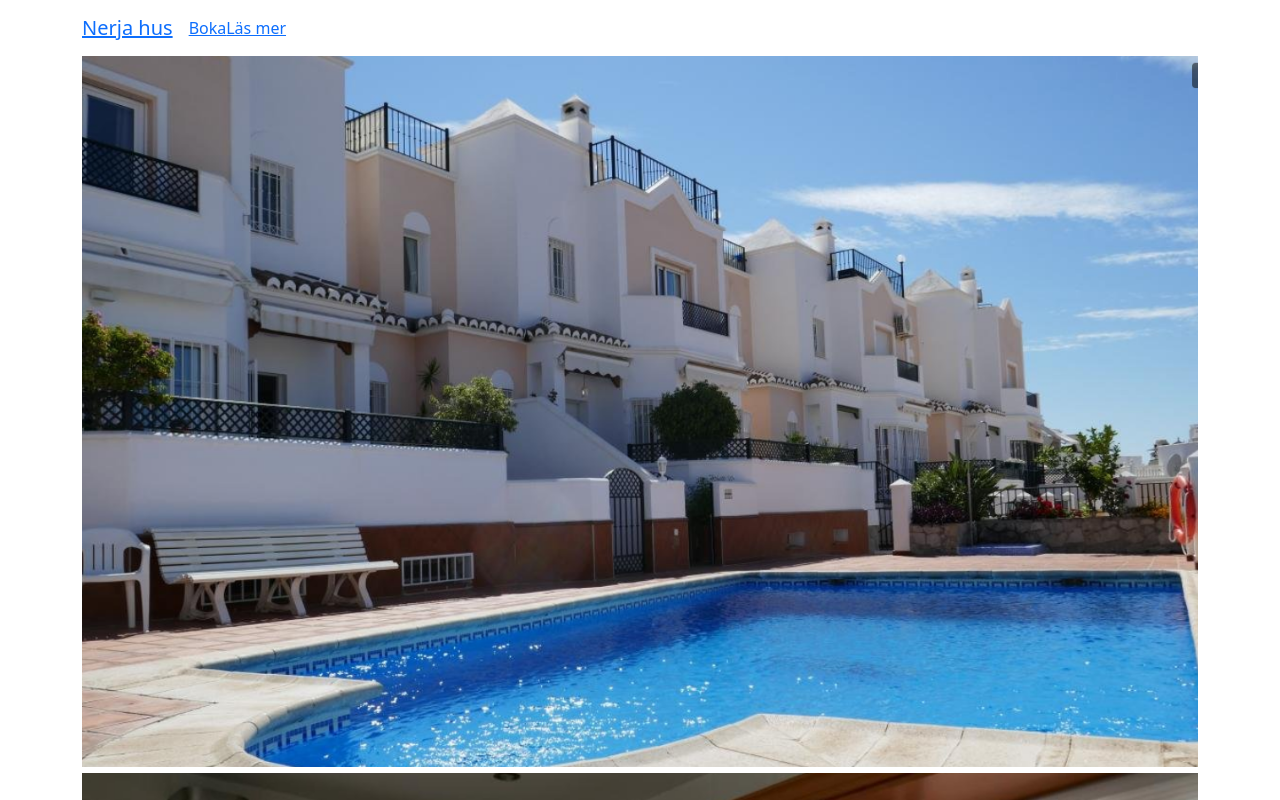
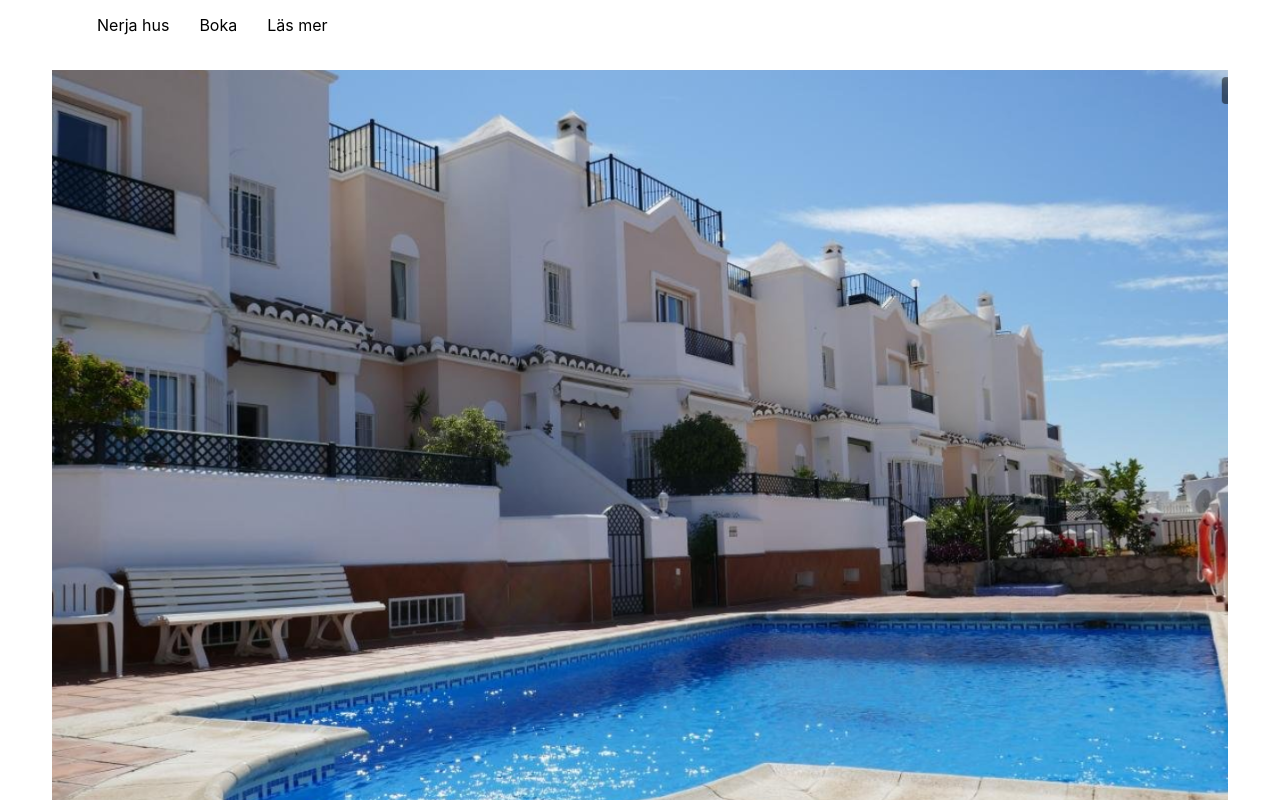
Before and after one commit to DavidFurby/Nerja-house, a Next.js app: page / in a window 1280 px wide. Shown: the top 800 px of the page. Built offline with nearby package versions, Linux system fonts and the light colour scheme.

Commit message:
test hosting

```diff
--- a/components/Footer.js
+++ b/components/Footer.js
@@ -2,6 +2,7 @@
 const Footer = () => {
     return (
         <footer className="fixed-bottom">
+            footer
         </footer>
     );
 }
--- a/components/NavigationBar.js
+++ b/components/NavigationBar.js
@@ -1,20 +1,21 @@
 import Link from "next/link";
-import { Navbar, Container, Nav } from "react-bootstrap"
+import navStyles from "../styles/Nav.module.css"
 const NavigationBar = () => {
     return (
-        <Navbar>
-            <Container>
-                <Navbar.Brand><Link href="/">Nerja hus</Link></Navbar.Brand>
-                <Nav className="me-auto">
-                    <Nav.Item>
+        <nav className={navStyles.nav}>
+            <ul>
+                <li>
+                    <Link href="/">Nerja hus</Link>
+                </li>
+
+                <li>
                     <Link href="/book">Boka</Link>
-                    </Nav.Item>
-                    <Nav.Item>
+                </li>
+                <li>
                     <Link href="/readMore">Läs mer</Link>
-                    </Nav.Item>
-                </Nav>
-            </Container>
-        </Navbar>
+                </li>
+            </ul>
+        </nav>
     );
 };
 
--- a/package.json
+++ b/package.json
@@ -9,10 +9,8 @@
     "lint": "next lint"
   },
   "dependencies": {
-    "bootstrap": "^5.0.2",
     "next": "11.0.1",
     "react": "17.0.2",
-    "react-bootstrap": "^1.6.1",
     "react-dom": "17.0.2"
   },
   "devDependencies": {
--- a/pages/_app.js
+++ b/pages/_app.js
@@ -1,6 +1,5 @@
 import Layout from '../components/Layout'
 import '../styles/globals.css'
-import 'bootstrap/dist/css/bootstrap.min.css';
 
 function MyApp({ Component, pageProps }) {
   return <Layout>
--- a/pages/index.js
+++ b/pages/index.js
@@ -1,19 +1,21 @@
-import { Container } from 'react-bootstrap'
 import Image from "next/image"
 import Pool from "../public/images/Pool.PNG"
-import Altan from "../public/images/kök.png"
+import Altan from "../public/images/Altan.png"
 import tak from "../public/images/tak.png"
 import vardagsrum from "../public/images/vardagsrum.png"
+import HomeStyle from "../styles/Home.module.css"
+
 export default function Home() {
+  let imageArr = [Pool, Altan, tak, vardagsrum]
   return (
-    <Container>
-            <Image src={Pool} alt="Picture of the author" />
-            <Image src={Altan} alt="Picture of the author" />
-
-            <Image src={tak} alt="Picture of the author" />
-
-            <Image src={vardagsrum} alt="Picture of the author" />
-
-    </Container>
+    <div className={HomeStyle.container}>
+      {imageArr.map((data, index) => {
+        return (
+          <div className={HomeStyle.item}>
+          <Image  key={index} src={data} alt={index}  />
+          </div>
+        )
+      })}
+    </div>
   )
 }
--- a/styles/Home.module.css
+++ b/styles/Home.module.css
@@ -1,121 +1,11 @@
 .container {
-  min-height: 100vh;
-  padding: 0 0.5rem;
   display: flex;
   flex-direction: column;
-  justify-content: center;
-  align-items: center;
-  height: 100vh;
+  justify-content: flex-start;
+  align-items: flex-start;
+
 }
+.item {
+  padding: 20px;
 
-.main {
-  padding: 5rem 0;
-  flex: 1;
-  display: flex;
-  flex-direction: column;
-  justify-content: center;
-  align-items: center;
 }
-
-.footer {
-  width: 100%;
-  height: 100px;
-  border-top: 1px solid #eaeaea;
-  display: flex;
-  justify-content: center;
-  align-items: center;
-}
-
-.footer a {
-  display: flex;
-  justify-content: center;
-  align-items: center;
-  flex-grow: 1;
-}
-
-.title a {
-  color: #0070f3;
-  text-decoration: none;
-}
-
-.title a:hover,
-.title a:focus,
-.title a:active {
-  text-decoration: underline;
-}
-
-.title {
-  margin: 0;
-  line-height: 1.15;
-  font-size: 4rem;
-}
-
-.title,
-.description {
-  text-align: center;
-}
-
-.description {
-  line-height: 1.5;
-  font-size: 1.5rem;
-}
-
-.code {
-  background: #fafafa;
-  border-radius: 5px;
-  padding: 0.75rem;
-  font-size: 1.1rem;
-  font-family: Menlo, Monaco, Lucida Console, Liberation Mono, DejaVu Sans Mono,
-    Bitstream Vera Sans Mono, Courier New, monospace;
-}
-
-.grid {
-  display: flex;
-  align-items: center;
-  justify-content: center;
-  flex-wrap: wrap;
-  max-width: 800px;
-  margin-top: 3rem;
-}
-
-.card {
-  margin: 1rem;
-  padding: 1.5rem;
-  text-align: left;
-  color: inherit;
-  text-decoration: none;
-  border: 1px solid #eaeaea;
-  border-radius: 10px;
-  transition: color 0.15s ease, border-color 0.15s ease;
-  width: 45%;
-}
-
-.card:hover,
-.card:focus,
-.card:active {
-  color: #0070f3;
-  border-color: #0070f3;
-}
-
-.card h2 {
-  margin: 0 0 1rem 0;
-  font-size: 1.5rem;
-}
-
-.card p {
-  margin: 0;
-  font-size: 1.25rem;
-  line-height: 1.5;
-}
-
-.logo {
-  height: 1em;
-  margin-left: 0.5rem;
-}
-
-@media (max-width: 600px) {
-  .grid {
-    width: 100%;
-    flex-direction: column;
-  }
-}
--- /dev/null
+++ b/styles/Nav.module.css
@@ -0,0 +1,20 @@
+.nav {
+    height: 50px;
+    padding: 10px;
+    background: rgb(255, 255, 255);
+    color: rgb(0, 0, 0);
+    display: flex;
+    align-items: center;
+    justify-content: space-between;
+  }
+
+  .nav ul {
+    display: flex;
+    justify-content: center;
+    align-items: center;
+    list-style: none;
+  }
+
+  .nav ul li a {
+    margin: 5px 15px;
+  }
--- a/styles/globals.css
+++ b/styles/globals.css
@@ -4,6 +4,10 @@ body {
   margin: 0;
   font-family: -apple-system, BlinkMacSystemFont, Segoe UI, Roboto, Oxygen,
     Ubuntu, Cantarell, Fira Sans, Droid Sans, Helvetica Neue, sans-serif;
+}
+.content {
+  margin-left: 2rem;
+  margin-right: 2rem;
 }
 
 a {
```
Also changed, not shown: pages/readMore.js (+18 -1 lines), 1 other file (tests, documents, lock files or other folders).
